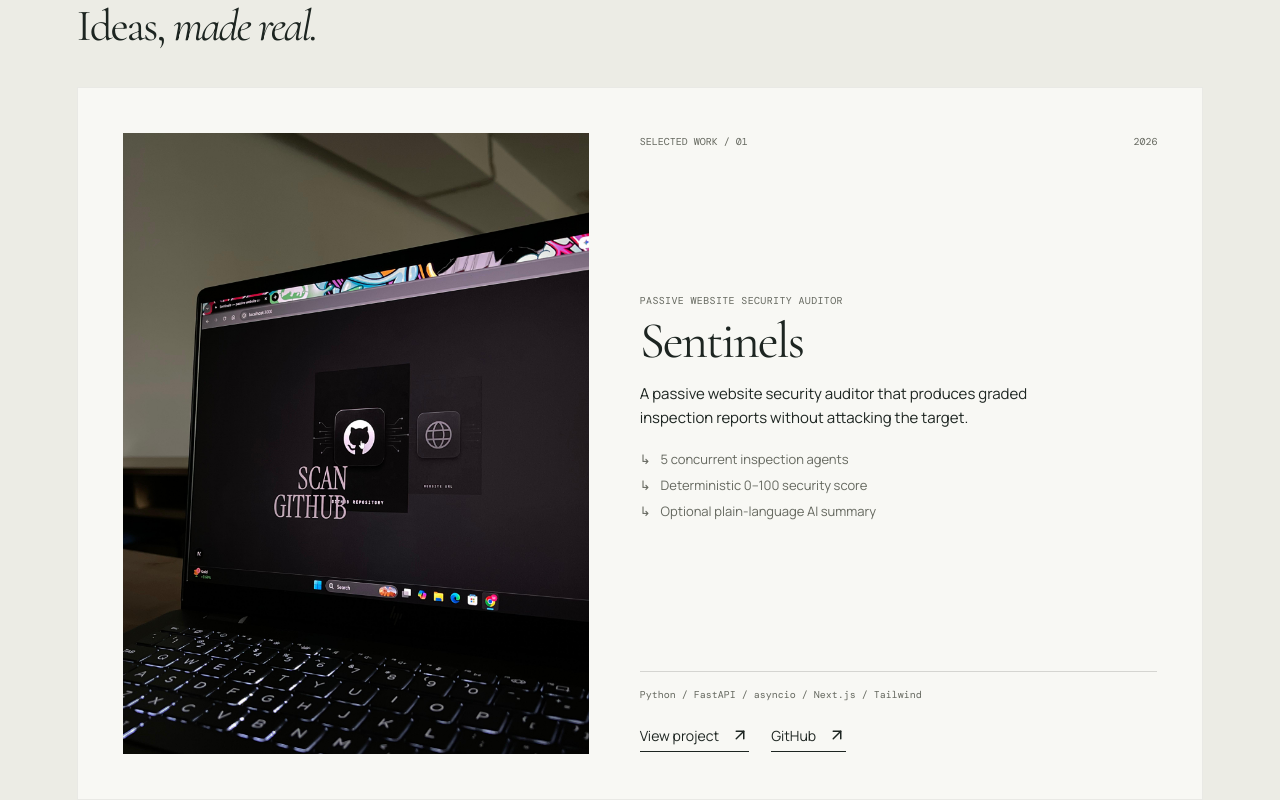
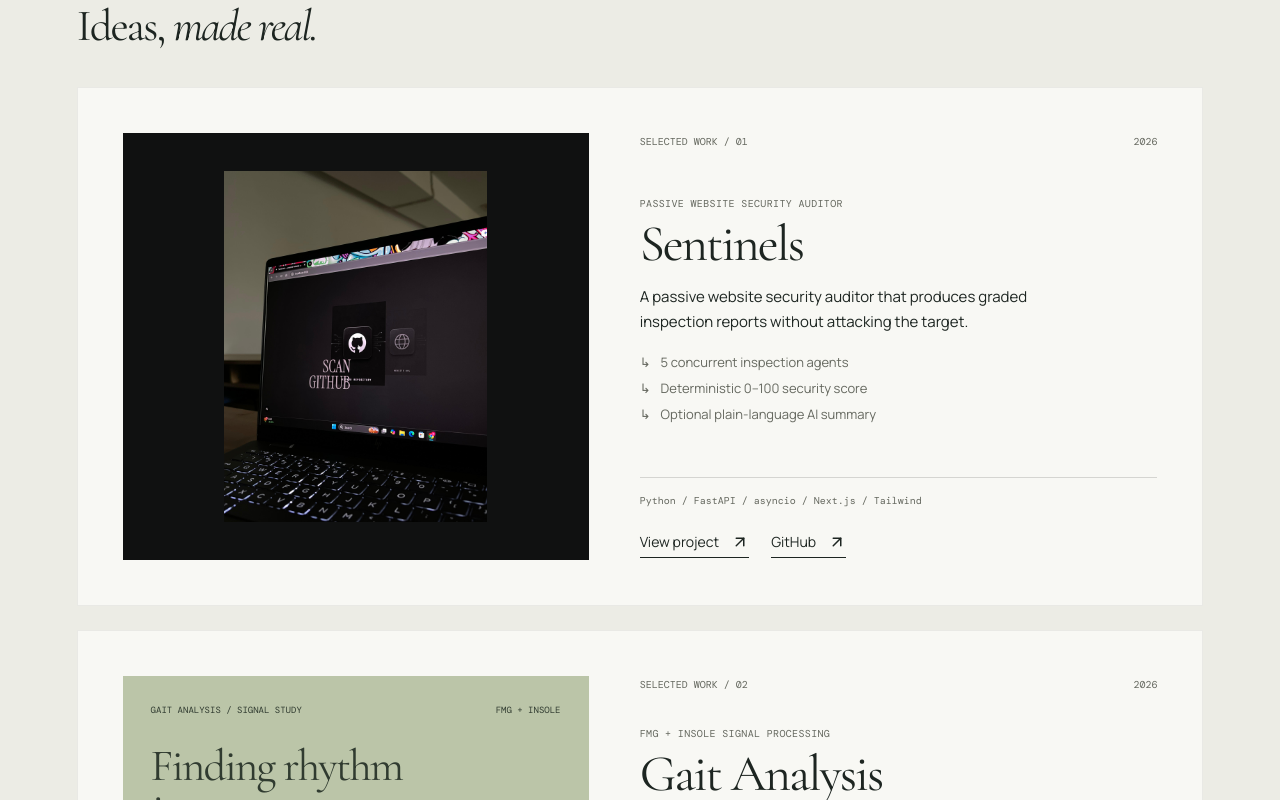
Before and after one commit to MahatvaGoell/MahatvaGoell.github.io, a React (Vite) app: page / in a window 1280 px wide. Shown: the part 2220-3020 px from the top of the page. Built offline with nearby package versions, Linux system fonts and the light colour scheme.

Commit message:
Match Sentinels visual ratio to Gait Analysis

```diff
--- a/src/index.css
+++ b/src/index.css
@@ -112,9 +112,9 @@ em { font-weight: inherit; }
 .project-visual { min-height: clamp(420px, 36vw, 520px); overflow: hidden; }
 .project-visual > div { width: 100%; height: 100%; min-height: inherit; position: relative; padding: 28px; display: flex; flex-direction: column; justify-content: space-between; transition: transform .7s; }
 .project-visual:hover > div { transform: scale(1.025); }
-.project-visual.sentinels { background: #252b26; color: #d5e7a4; }
-.project-visual.sentinels .sentinels-image { padding: 0; overflow: hidden; background: #101111; }
-.sentinels-image img { width: 100%; height: 100%; min-height: inherit; object-fit: cover; object-position: center; }
+.project-visual.sentinels { min-height: 0; aspect-ratio: 1.09; background: #252b26; color: #d5e7a4; }
+.project-visual.sentinels .sentinels-image { min-height: 0; height: 100%; padding: clamp(18px, 3vw, 42px); overflow: hidden; background: #101111; }
+.sentinels-image img { width: 100%; height: 100%; min-height: 0; object-fit: contain; object-position: center; }
 .visual-caption { font: 9px/1.5 var(--mono); display: flex; gap: 12px; justify-content: space-between; }
 .visual-caption span:last-child { text-align: right; }
 .audit-core { display: flex; align-items: center; gap: 18px; padding: 28px 0; }
```
